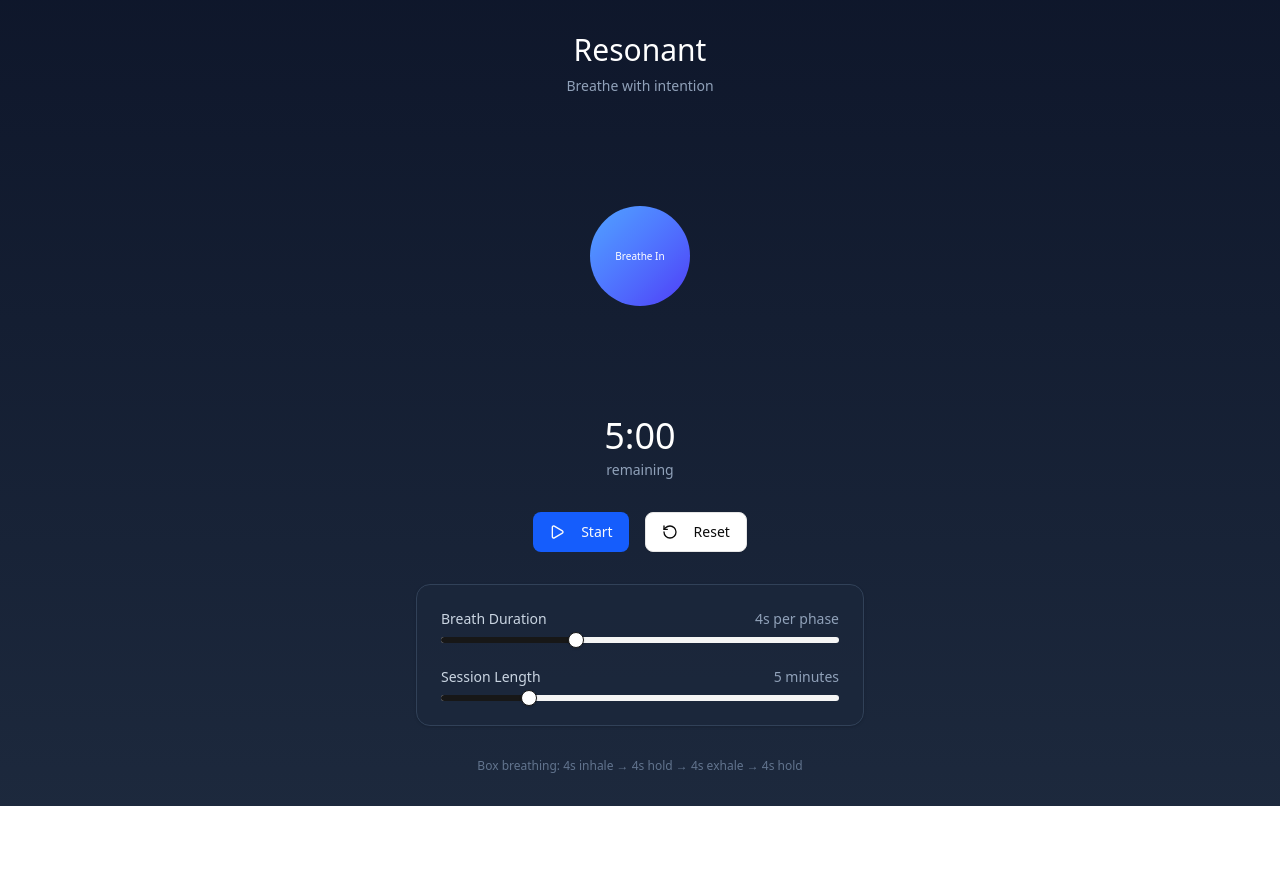
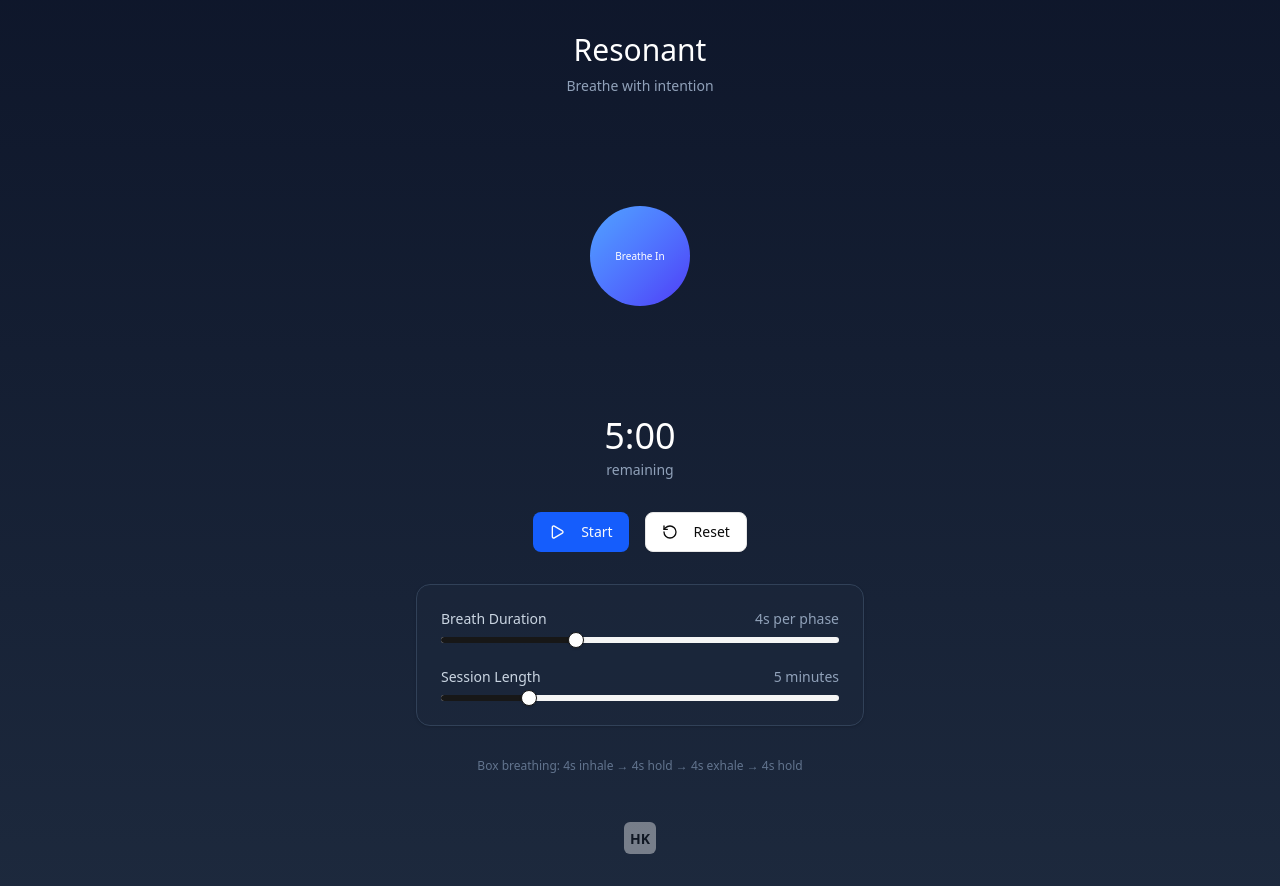
Before and after one commit to kaufmanhenry/resonant, a Next.js app: page / in a window 1280 px wide. Before the commit the page ends 806 px from the top, so only its background shows below. Built offline with nearby package versions, Linux system fonts and the light colour scheme.

Commit message:
add HK logo attribution linking to kaufman.io

```diff
--- a/src/app/page.tsx
+++ b/src/app/page.tsx
@@ -264,6 +264,36 @@ export default function Home() {
           Box breathing: {breathDuration}s inhale → {breathDuration}s hold →{" "}
           {breathDuration}s exhale → {breathDuration}s hold
         </p>
+
+        {/* Attribution */}
+        <div className="flex justify-center pt-4">
+          <a
+            href="https://kaufman.io"
+            target="_blank"
+            rel="noopener noreferrer"
+            className="opacity-40 hover:opacity-70 transition-opacity"
+            aria-label="Built by Henry Kaufman"
+          >
+            <svg
+              xmlns="http://www.w3.org/2000/svg"
+              viewBox="0 0 128 128"
+              className="w-8 h-8"
+            >
+              <rect width="128" height="128" rx="24" fill="#fff" />
+              <text
+                x="64"
+                y="88"
+                fontFamily="system-ui, -apple-system, sans-serif"
+                fontSize="56"
+                fontWeight="700"
+                textAnchor="middle"
+                fill="#000"
+              >
+                HK
+              </text>
+            </svg>
+          </a>
+        </div>
       </div>
     </div>
   );
```
